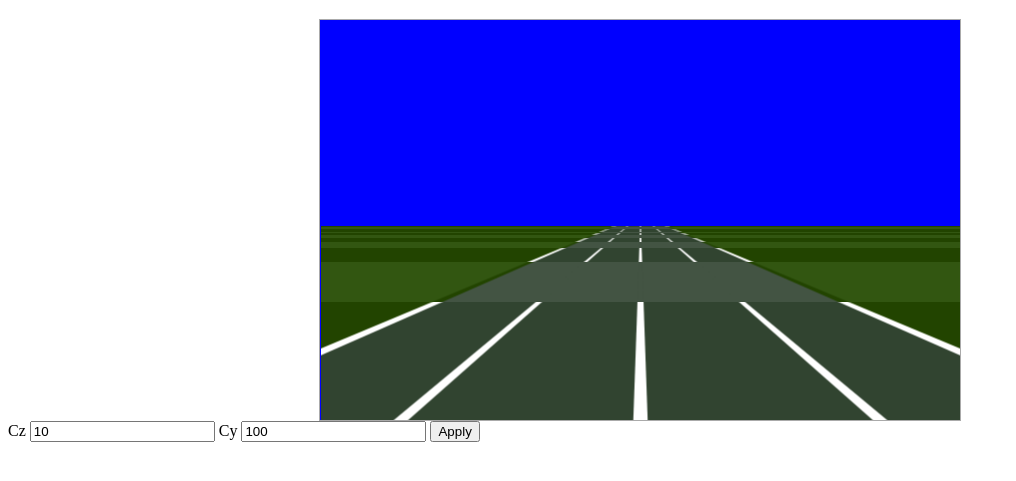
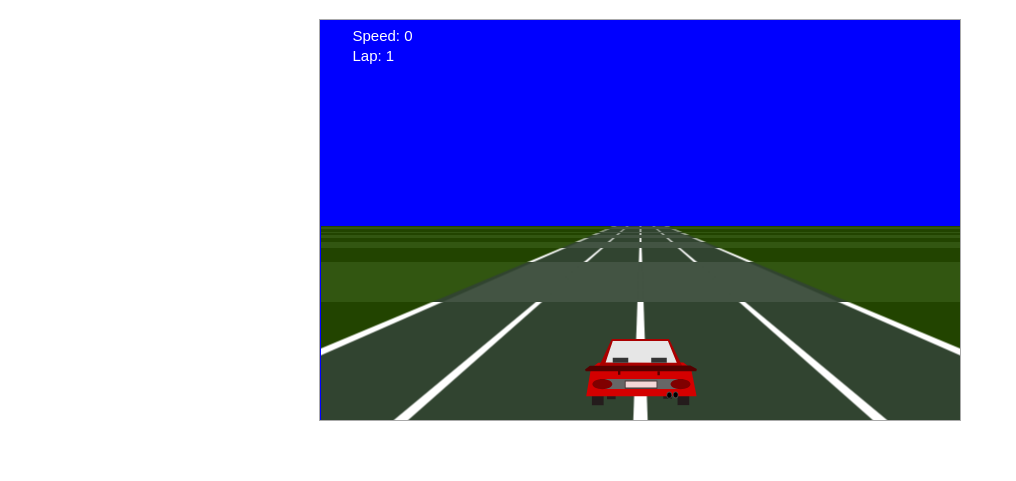
Before and after one commit to halfnelson/js13k2015, a plain HTML site: page index.html in a window 1280 px wide. Shown: the part 61-542 px from the top of the page, without its empty margins (0-1016 px from the left). Drawn offline with Linux system fonts and the light colour scheme.

Commit message:
dodgy red car and track map

```diff
--- a/index.html
+++ b/index.html
@@ -1,9 +1,6 @@
 <!DOCTYPE html>
 <html>
-<head lang="en">
-    <meta charset="UTF-8">
-    <title></title>
-
+<head>
     <link rel="stylesheet" href="style.css">
 </head>
 <body>
@@ -11,13 +8,11 @@
 (function(){var script=document.createElement('script');script.onload=function(){var stats=new Stats();stats.domElement.style.cssText='position:fixed;left:0;top:0;z-index:10000';document.body.appendChild(stats.domElement);requestAnimationFrame(function loop(){stats.update();requestAnimationFrame(loop)});};script.src='//rawgit.com/mrdoob/stats.js/master/build/stats.min.js';document.head.appendChild(script);})()
 </script>
     <h1>Reversed</h1>
-    <div class="gamescreen">
-        <canvas id="c" width="640" height="400"></canvas>
+    <div class="gs">
+        <canvas id="c"></canvas>
     </div>
-    <label>Cz <input type="number" id="cz" value="10"></label>
-   <label>Cy <input type="number" id="cy" value="100"></label>
-    <button type="button" onclick="applyChanges()">Apply</button>
+    <img src="a/car.svg" id="cr" >
+    <img src="a/carturn.svg" id="crt">
     <script src="reversed.js"></script>
-
 </body>
 </html>
--- a/reversed.js
+++ b/reversed.js
@@ -1,6 +1,16 @@
 /**
  * Created by David on 18/08/2015.
  */
+
+function game() {
+
+    function $(id) {
+        return document.getElementById(id);
+    }
+
+    function n$(tag) {
+        return document.createElement(tag)
+    }
 
     function poly(c, color, p) {
         c.fillStyle = color;
@@ -14,24 +24,24 @@ function poly(c, color, p) {
 
 //roadpos is -0.5 to +0.5 for left of road to right
     function drawline(c, color, roadpos, thickness) {
-    var te = thickness*roadwidthend*tw;
-    var t = thickness*roadwidth*tw;
-    var r1 = tw/2 + (roadpos*roadwidth*tw - t/2);
-    var r2 = tw/2 + (roadpos*roadwidthend*tw - te/2);
+        var te = thickness * roadwidthend * tw;
+        var t = thickness * roadwidth * tw;
+        var r1 = tw / 2 + (roadpos * roadwidth * tw - t / 2);
+        var r2 = tw / 2 + (roadpos * roadwidthend * tw - te / 2);
         var r3 = r2 + te;
-    var r4 = r1+t;
-    poly(c,color, [r1,r2,r3,r4]);
+        var r4 = r1 + t;
+        poly(c, color, [r1, r2, r3, r4]);
     }
 
-function drawRoadTexture( grassColor, roadColor, sideRoadColor, lineColor) {
-    var cv = document.createElement("canvas");
+    function drawRoadTexture(grassColor, roadColor, sideRoadColor, lineColor) {
+        var cv = n$("canvas");
         cv.width = tw;
         cv.height = h;
         var c = cv.getContext("2d");
 
         //grass
-    c.rect(0,0,tw,h);
-    c.fillStyle=grassColor;
+        c.rect(0, 0, tw, h);
+        c.fillStyle = grassColor;
         c.fill();
 
         //road
@@ -46,10 +56,36 @@ function drawRoadTexture( grassColor, roadColor, sideRoadColor, lineColor) {
         return cv;
     }
 
+    function flipImage(image) {
+        var tmpc = n$("canvas");
+        tmpc.width = image.naturalWidth;
+        tmpc.height = image.naturalHeight;
+
+        var tmpctx = tmpc.getContext("2d");
+        tmpctx.imageSmoothingEnabled = false;
+        tmpctx.translate(image.width, 0);
+        tmpctx.scale(-1, 1);
+        tmpctx.drawImage(image, 0.5, 0);
+
+        var imgurl = tmpc.toDataURL();
+        var img = n$("img");
+        img.src = imgurl;
+        return img;
+    }
+
+    function whenLoaded(image, callback) {
+        if (image.naturalWidth != 0) {
+            callback();
+        } else {
+            image.addEventListener("load", callback);
+        }
+    }
+
+
     function calcZMap() {
         var zmap = [];
         for (var y = horizon; y > 0; y--) {
-        zmap.push((cy*cz)/y);
+            zmap.push((cy * cz) / y);
         }
         return zmap;
     }
@@ -59,76 +95,180 @@ function calcZMap() {
 //and direction = -1 for left turn +1 for right turn
 // x = ±(a sqrt(b^2-y^2))/b and b!=0 and a!=0
     function calculateXMap(sharpness, direction) {
-    var a =  w/2*sharpness;
+        var a = w / 2 * sharpness;
         var b = horizon;
         var xmap = [];
-    for (var y = 0 ; y < horizon; y++) {
-       xmap.push(((a * Math.sqrt(b*b - y*y))/b)*direction - a);
+        for (var y = 0; y < horizon; y++) {
+            xmap.push(((a * Math.sqrt(b * b - y * y)) / b) * direction - a*direction);
         }
         xmap[0] = 0;
-    return xmap;
+        return adjustcurveperspective(xmap);
     }
 
-function calculateMaps(){
+    function calculateMaps() {
         zmap = calcZMap();
         rightDx = calculateXMap(1, 1);
         leftDx = calculateXMap(1, -1);
-    rightDx = adjustcurveperspective(rightDx);
-    leftDx = adjustcurveperspective(leftDx);
+
     }
 
 
     function adjustcurveperspective(curve) {
         var newcurve = [];
-    for (var i=0; i < horizon;  i++) {
-        newcurve.push((i*i/(horizon*horizon)) *curve[i]);
+        for (var i = 0; i < horizon; i++) {
+            newcurve.push((i * i / (horizon * horizon)) * curve[i]);
         }
         return newcurve;
     }
 
 
-
     function drawBackground(skycolor) {
-    c.rect(0,0,w,h);
+        c.rect(0, 0, w, h);
         c.fillStyle = skycolor;
         c.fill();
     }
 
-function drawStrip(ys, zoffset) {
-    var z=(zmap[ys] || -1)+zoffset;
 
 
+    function draw3dRoad(zoffset) {
+        var yoff = 0;
+        var xoff = 0;
+        var lastdx = 0;
+        var dx = 0;
+        var lastSec = currentSection;
+        var changeover = false;
+        var lastx = 0;
+        //road pass
+        for (var ys = 0; ys < horizon; ys = ys + 1) {
+            var z = (zmap[ys] || -1) + zoffset;
+            if (z-zoffset > 80) break;
+            var x = 0;
             //TODO this should be based on the current part of the map, not hardcoded rightDx[ys]
-    var x= (1-(ys/horizon))*vx// + (rightDx[ys] || 0);
+            //get our section for this y
+            var sec = sectionFromOffset(z);
+            if (sec != lastSec) {
+                yoff = ys;
+                xoff = lastx;
+                dx = lastdx;
+                lastSec = sec;
+                changeover = ys;
+            }
 
-    if (z < 0) return true;
-    if (z > 80) return false;
+            //(1 - (ys / horizon)) * vx ensures that when the road moves left and right, the vanishing point remains the same
+            if (!yoff) {
+                x = (1 - (ys / horizon)) * vx;
+            }
+
+            var cornertype = currentMap[sec][0];
+
+            x = x + (cornerTypes[cornertype][Math.floor(((ys-yoff)/(horizon-yoff) * horizon))] || 0) + xoff + (ys-yoff)*dx;
+           // x = x + (cornerTypes[cornertype][ys-yoff] || 0) + xoff + (ys-yoff)*dx;
+
+            if (z < 0) continue;
+
 
             //TODO hills
 
-    var isr1 = Math.floor(z/segmentLength) % 2 == 0;
+            var isr1 = Math.floor(z / segmentLength) % 2 == 0;
             var imgd = isr1 ? road1 : road2;
 
+            c.beginPath();
+            c.drawImage(imgd, tw / 2 - w / 2 + x, (h - ys), w, 1, 0, (h - ys), w, 1);
+            lastdx = x - lastx;
+            lastx =x;
 
-
+        }
+        if (false) {
             c.beginPath();
-    c.drawImage(imgd,tw/2 - w/2 + x,(h-ys),w, 1, 0,(h-ys), w, 1);
-    return true;
+            c.moveTo(0,0);
+            c.fillStyle = "red";
+            c.lineWidth = 5;
+            c.fillRect(0,0,20,(h - changeover) );
+          //  if (ys - yoff > 20) vy = 0.04;
+           // console.log(ys - yoff);
         }
 
-function draw3dRoad(zoffset) {
-   //start at bottom
-   for (var ys = 0; ys < horizon; ys=ys+1) {
-      if (!drawStrip(ys, zoffset)) break;
+    }
+
+    function drawCar() {
+        var carimg = carstraight;
+        if (carDirection == -1) carimg = carturnleft;
+        if (carDirection == 1) carimg = carturnright;
+        c.drawImage(carimg, Math.floor(w / 2 - carimg.width / 2) + 0.5, h - carimg.height - 15);
+    }
+
+    function drawHud() {
+        c.font = "15px Arial";
+        c.fillStyle = "white";
+        c.fillText("Speed: " + Math.floor((vy / maxvy) * carTopSpeedDisplay), w / 20, h / 20);
+
+        c.fillText("Lap: "+lap,  w / 20, 2*h/20);
+        //test snowman :)
+        //c.font = "130px Arial";
+        //c.fillText("\u2603",120,120);
+    }
+
+    function sectionFromOffset(offz) {
+        var sec = currentSection;
+        while (true) {
+            var s = currentMap[sec];
+            if (offz > s[1]*segmentLength) {
+                offz = offz - s[1]*segmentLength; //track as offset into next section
+                sec++;
+                if (sec >= currentMap.length) {
+                    sec = 0;
+                }
+            } else {
+                return sec;
+            }
+        }
+    }
+
+    function move() {
+        off = off + vy;
+        var olds = currentSection;
+        currentSection = sectionFromOffset(off);
+        if (olds != currentSection) {
+            off = off - currentMap[olds][1]*segmentLength;
+        }
+        if (olds > currentSection) {
+            lap++;
         }
     }
 
     function render(ts) {
-    off = off +vy;
-    if (off > segmentLength*2) off = off - segmentLength*2;
+        processInput();
+
+        move();
+
         drawBackground("blue");
         draw3dRoad(off);
+        drawCar();
+        drawHud();
         requestAnimationFrame(render);
+    }
+
+    function processInput() {
+        carDirection = 0;
+        if (keys["Right"]) {
+            vx = vx + (carturnspeed * vy / maxvy);
+            carDirection = 1;
+        }
+        if (keys["Left"]) {
+            vx = vx - (carturnspeed * vy / maxvy);
+            carDirection = -1;
+        }
+        if (keys["Up"]) {
+            if (vy < maxvy) {
+                vy = vy + caracceleration
+            }
+        }
+        if (keys["Down"]) {
+            if (vy > 0) {
+                vy = vy - caracceleration;
+                if (vy < 0) vy = 0;
+            }
+        }
     }
 
 
@@ -138,80 +278,99 @@ function render(ts) {
      */
 
 //canvas
-var cv = document.getElementById("c");
+    var cv = $("c");
     var c = cv.getContext("2d");
     var w = 640;
     var h = 400;
-cv.width=w;
-cv.height=h;
-
+    cv.width = w;
+    cv.height = h;
+    c.fontsize = 15;
     c.translate(0.5, 0.5); //free aa :)
-//road texture width
-var tw = w*3;
 
 
-var vx= 0; //vehicle offset from center
+//road texture width
+    var tw = w * 3;
+
+
+    var vx = 0; //vehicle offset from center
     var vy = 0; //vehicle speed
+    var maxvy = 1;
 
     var off = 0; //offset into track
-var segmentLength =5;
+    var segmentLength = 5;
 
     var cy = 50; //world camera height
     var cz = 8; //world camera distance from screen
 
 //offsets
-var horizon = h/2;
+    var horizon = h / 2;
     var zmap, rightDx, leftDx;
     calculateMaps();
 
+//map
+    //map [[ corner type, number of segments ]]
+    // 0 is straight, -1 = left, 1 = right
+
+    var cornerTypes = {};
+    cornerTypes[-1] = leftDx;
+    cornerTypes[-0.5] =calculateXMap(0.5, -1);
+    cornerTypes[1] = rightDx;
+    cornerTypes[0] = []; for (var i = 0; i < horizon; i++) { cornerTypes[0][i] = 0;}
+
+
+    var basicmap = [
+        [0,50],
+        [-0.5,50],
+        [-1,50],
+        [0,50],
+        [1, 50]
+    ];
+
+
 
     /* setup our two road textures to produce the effect of moving forward */
-var roadwidth =1.5 /3;
-var roadwidthend = 0.04/3;
-var sideRoadWidth = 0.05/2;
+    var roadwidth = 1.5 / 3;
+    var roadwidthend = 0.04 / 3;
+    var sideRoadWidth = 0.05 / 2;
     var lineWidth = 0.015;
 
-var road1 = drawRoadTexture("#224400","#314430","white", "white");
-
-var road2 = drawRoadTexture( "#325611","#435443","#224400","#435443");
+    var road1 = drawRoadTexture("#224400", "#314430", "white", "white");
+    var road2 = drawRoadTexture("#325611", "#435443", "#314430", "#435443");
 
 
+    /* setup our car */
+    var carturnspeed = 15;
+    var caracceleration = 0.005;
+    var carTopSpeedDisplay = 160;
+    var carstraight = $("cr");
+    var carturnright = $("crt");
+    whenLoaded(carturnright, function () {
+        carturnleft = flipImage(carturnright)
+    });
+    var carDirection = 0;
+    var keys = {};
+
+    /* our location */
+    var currentSection = 0;
+    var currentMap = basicmap;
+    var lap = 1;
 
 
     requestAnimationFrame(render);
 
+    document.addEventListener("keyup", function (e) {
+        var key = e.keyIdentifier;
+        keys[key] = false;
+    });
 
-document.addEventListener("keydown",function(e) {
-
-    //TODO set flags for render loop instead of doing logic here.
-    var key= e.keyIdentifier;
-    if (key=="Right") { vx = vx + 10 }
-    if (key=="Left") { vx = vx - 10 }
-    if (key=="Up") {
-        if (vy <= segmentLength) {
-            vy = vy + 0.02
-        }
-    }
-    if (key=="Down") {
-        if (vy >= 0.02) {
-            vy = vy - 0.02
-        }
-    }
+    document.addEventListener("keydown", function (e) {
+        var key = e.keyIdentifier;
+        keys[key] = true;
         e.preventDefault();
         return false;
     });
 
 
-/*
- * Debug
- */
-
-function applyChanges() {
-     cz = document.getElementById("cz").value;
-     cy = document.getElementById("cy").value;
-    calculateMaps();
-
-}
     /* show road
      var r2 = document.createElement("img");
      r2.src = tv2.toDataURL('image/png');
@@ -219,3 +378,5 @@ r2.src = tv2.toDataURL('image/png');
      //r2.src = tv.toDataURL('image/png');
      r2d = t2.getImageData(0,0,tw,h);
      */
+}
+game();
--- a/style.css
+++ b/style.css
@@ -1,4 +1,4 @@
-.gamescreen {
+.gs {
     width: 640px;
     height: 400px;
     margin: auto;
@@ -8,7 +8,9 @@
 h1 {
  text-align:  center;
 }
-
+img {
+    display:none;
+}
 canvas {
     width: 100%;
     height: 100%;
```
Also changed, not shown: a/car.svg (added), a/carturn.svg (added), 2 other files. Lines whose indentation alone changed are shown as unchanged.
